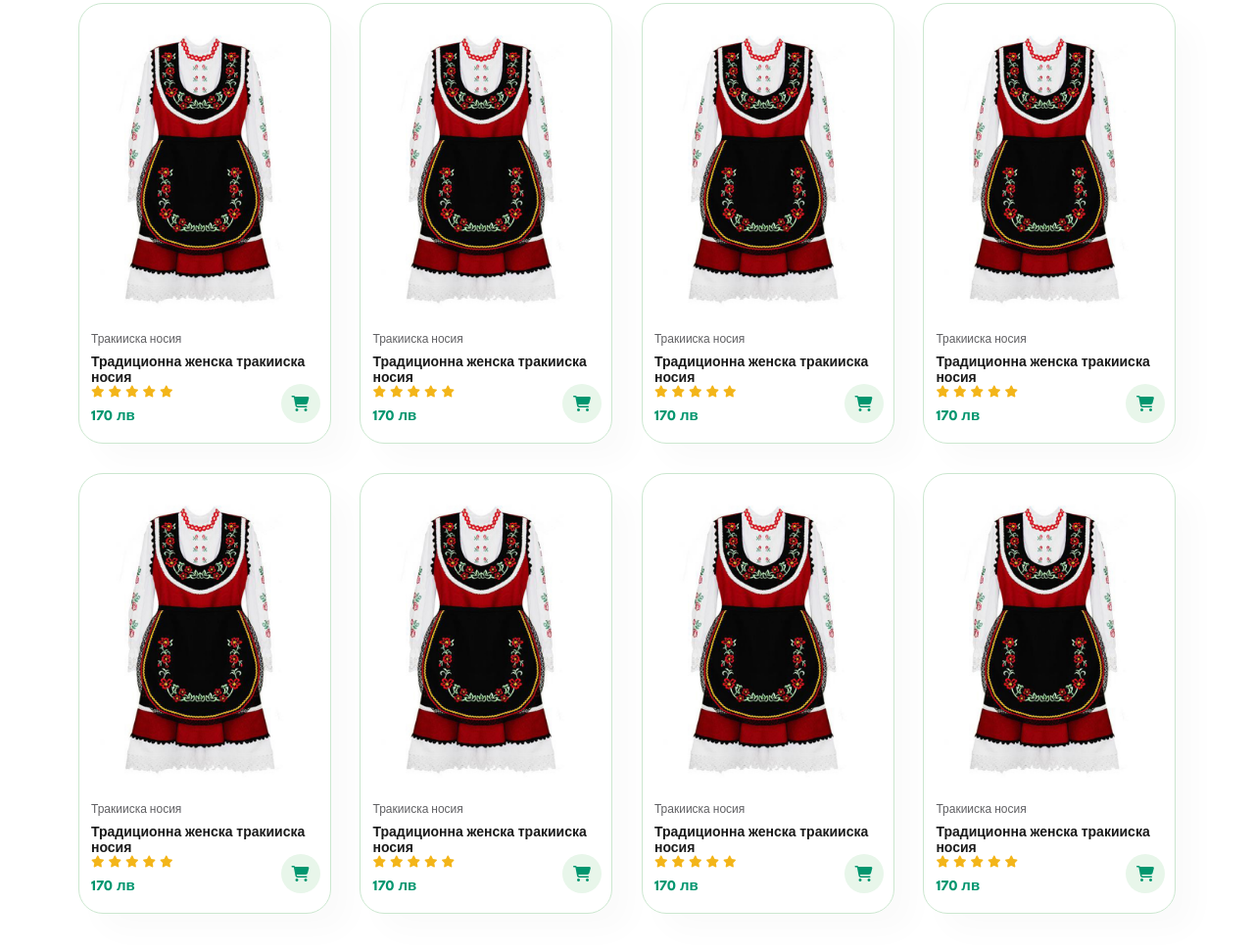
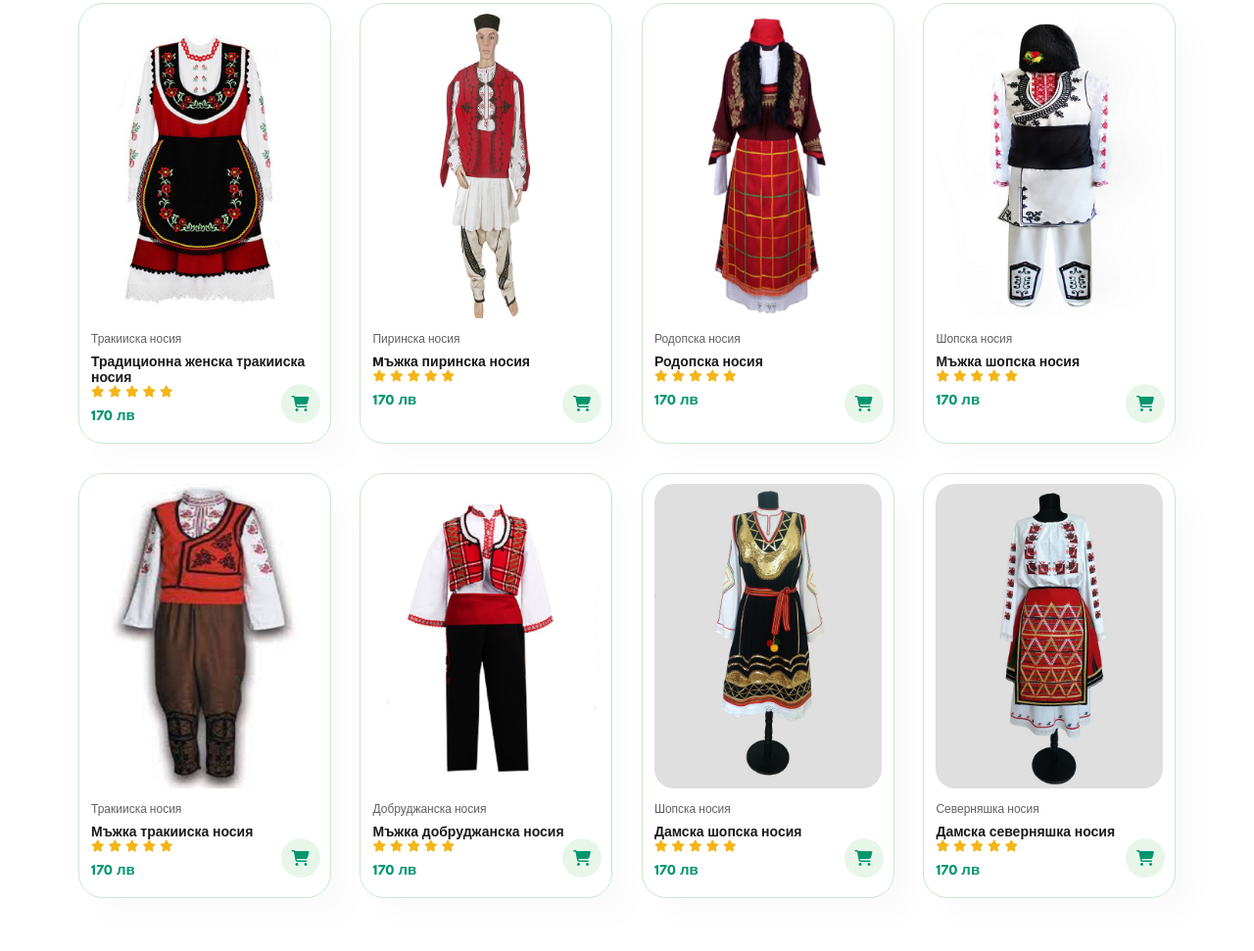
Before and after one commit to Krasimir-Kostadinow/Ecommerce_Website, a plain HTML site: page index.html in a window 1280 px wide. Shown: the part 1334-2305 px from the top of the page at 98% size. Drawn offline with Linux system fonts and the light colour scheme.

Commit message:
fix section 'product1'

```diff
--- a/index.html
+++ b/index.html
@@ -80,10 +80,10 @@
                 <a href="#"><i class="fa-solid fa-cart-shopping cart"></i></a>
             </div>
             <div class="pro">
-                <img src="img/products/trakiiska-nosia.jpg" alt="image-trakiiska-nosiia">
+                <img src="img/products/makedonski_mujki_nosii.jpg" alt="image-pirinska-nosiia">
                 <div class="des">
-                    <span>Тракииска носия</span>
-                    <h5>Традиционна женска тракииска носия</h5>
+                    <span>Пиринска носия</span>
+                    <h5>Mъжка пиринска носия</h5>
                     <div class="star">
                         <i class="fa-solid fa-star"></i>
                         <i class="fa-solid fa-star"></i>
@@ -96,10 +96,10 @@
                 <a href="#"><i class="fa-solid fa-cart-shopping cart"></i></a>
             </div>
             <div class="pro">
-                <img src="img/products/trakiiska-nosia.jpg" alt="image-trakiiska-nosiia">
+                <img src="img/products/rodopska-nosiq.jpg" alt="image-rodopska-nosiia">
                 <div class="des">
-                    <span>Тракииска носия</span>
-                    <h5>Традиционна женска тракииска носия</h5>
+                    <span>Родопска носия</span>
+                    <h5>Родопска носия</h5>
                     <div class="star">
                         <i class="fa-solid fa-star"></i>
                         <i class="fa-solid fa-star"></i>
@@ -112,10 +112,10 @@
                 <a href="#"><i class="fa-solid fa-cart-shopping cart"></i></a>
             </div>
             <div class="pro">
-                <img src="img/products/trakiiska-nosia.jpg" alt="image-trakiiska-nosiia">
+                <img src="img/products/shopska.jpg" alt="image-shopska-nosiia">
                 <div class="des">
-                    <span>Тракииска носия</span>
-                    <h5>Традиционна женска тракииска носия</h5>
+                    <span>Шопска носия</span>
+                    <h5>Мъжка шопска носия</h5>
                     <div class="star">
                         <i class="fa-solid fa-star"></i>
                         <i class="fa-solid fa-star"></i>
@@ -128,10 +128,10 @@
                 <a href="#"><i class="fa-solid fa-cart-shopping cart"></i></a>
             </div>
             <div class="pro">
-                <img src="img/products/trakiiska-nosia.jpg" alt="image-trakiiska-nosiia">
+                <img src="img/products/trakiiska-majka-nosiq.jpg" alt="image-trakiiska-majka-nosiia">
                 <div class="des">
                     <span>Тракииска носия</span>
-                    <h5>Традиционна женска тракииска носия</h5>
+                    <h5>Мъжка тракииска носия</h5>
                     <div class="star">
                         <i class="fa-solid fa-star"></i>
                         <i class="fa-solid fa-star"></i>
@@ -144,10 +144,10 @@
                 <a href="#"><i class="fa-solid fa-cart-shopping cart"></i></a>
             </div>
             <div class="pro">
-                <img src="img/products/trakiiska-nosia.jpg" alt="image-trakiiska-nosiia">
+                <img src="img/products/dobrudjanska3.jpg" alt="image-dobrudjanska-nosiia">
                 <div class="des">
-                    <span>Тракииска носия</span>
-                    <h5>Традиционна женска тракииска носия</h5>
+                    <span>Добруджанска носия</span>
+                    <h5>Мъжка добруджанска носия</h5>
                     <div class="star">
                         <i class="fa-solid fa-star"></i>
                         <i class="fa-solid fa-star"></i>
@@ -160,10 +160,10 @@
                 <a href="#"><i class="fa-solid fa-cart-shopping cart"></i></a>
             </div>
             <div class="pro">
-                <img src="img/products/trakiiska-nosia.jpg" alt="image-trakiiska-nosiia">
+                <img src="img/products/damska-shopska.jpg" alt="image-shopska-nosiia">
                 <div class="des">
-                    <span>Тракииска носия</span>
-                    <h5>Традиционна женска тракииска носия</h5>
+                    <span>Шопска носия</span>
+                    <h5>Дамска шопска носия</h5>
                     <div class="star">
                         <i class="fa-solid fa-star"></i>
                         <i class="fa-solid fa-star"></i>
@@ -176,10 +176,10 @@
                 <a href="#"><i class="fa-solid fa-cart-shopping cart"></i></a>
             </div>
             <div class="pro">
-                <img src="img/products/trakiiska-nosia.jpg" alt="image-trakiiska-nosiia">
+                <img src="img/products/damska-severnqshka.jpg" alt="image-damska-severnqshka-nosiia">
                 <div class="des">
-                    <span>Тракииска носия</span>
-                    <h5>Традиционна женска тракииска носия</h5>
+                    <span>Северняшка носия</span>
+                    <h5>Дамска северняшка носия</h5>
                     <div class="star">
                         <i class="fa-solid fa-star"></i>
                         <i class="fa-solid fa-star"></i>
```
Also changed, not shown: img/products/damska-severnqshka.jpg (added), img/products/damska-shopska.jpg (added), img/products/dobrudjanska3.jpg (added), img/products/makedonski_mujki_nosii.jpg (added), img/products/rodopska-nosiq.jpg (added), img/products/shopska.jpg (added), img/products/trakiiska-majka-nosiq.jpg (added), 1 other file.
